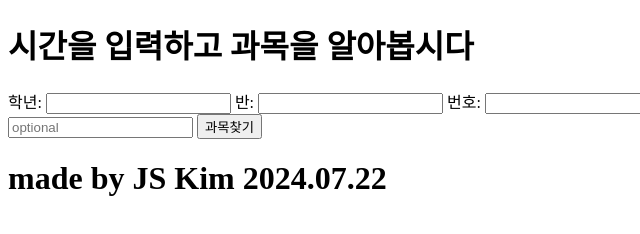
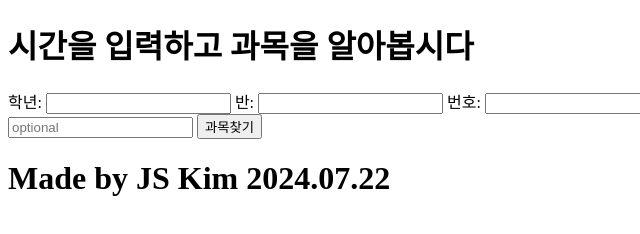
Before and after one commit to seereal-KJS/Time-Table-Inhun, a plain HTML site: page templates/index.html in a window 1280 px wide. Shown: the full height of the page, 0-640 px from the left. Drawn offline with Linux system fonts and the light colour scheme.

Commit message:
Update index.html

```diff
--- a/templates/index.html
+++ b/templates/index.html
@@ -19,6 +19,6 @@
         <input type="text" id="test_time" name="test_time" placeholder="optional">
         <button type="submit">과목찾기</button>
     </form>
-    <h1><b>made by JS Kim 2024.07.22</b></h1>
+    <h1><b>Made by JS Kim 2024.07.22</b></h1>
 </body>
 </html>
```
